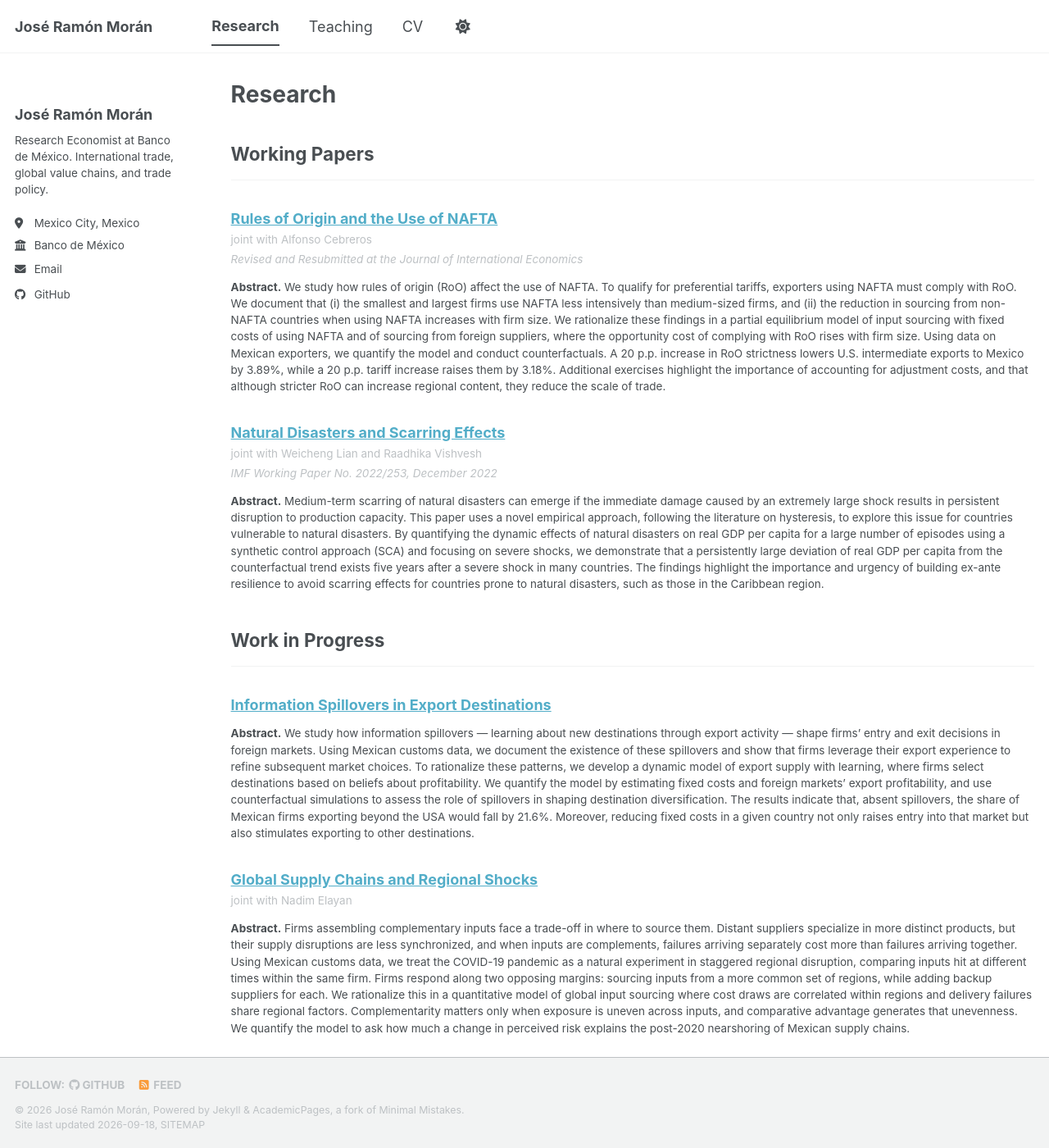
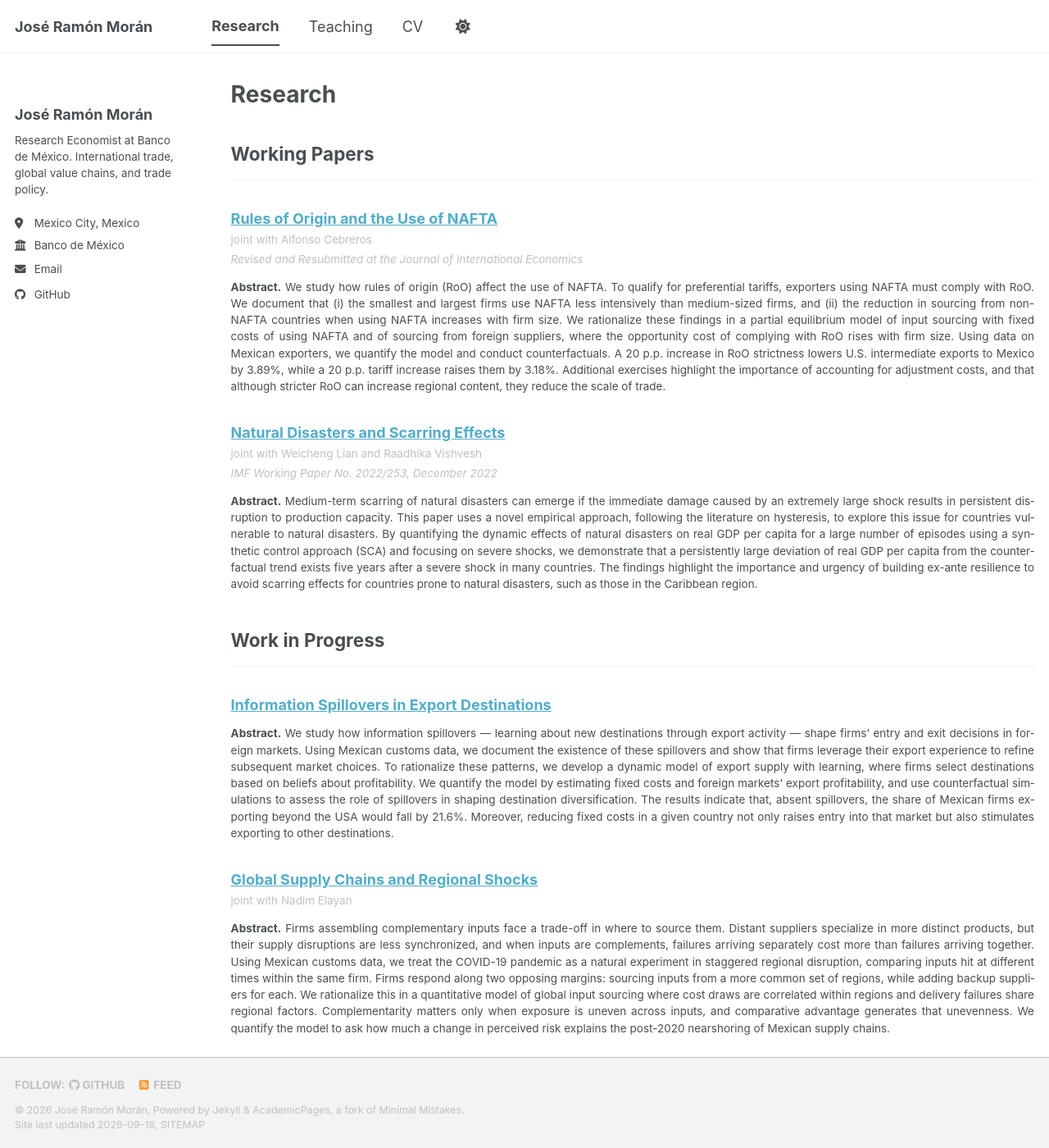
Before and after one commit to joseramonmoran/joseramonmoran.github.io, a Jekyll site: the page built from _pages/research.html, in a window 1280 px wide and 1400 px high. Shown: the whole window at 82% size. Built offline with Jekyll 4.4.1, drawn with Linux system fonts in a browser that asks for light colours; a style sheet for code colours, icons or effects is not loaded.

Commit message:
Update main.scss

```diff
--- a/assets/css/main.scss
+++ b/assets/css/main.scss
@@ -37,3 +37,28 @@
     "layout/sidebar",
     "layout/json_cv"
 ;
+
+/* ==========================================================================
+   CUSTOM OVERRIDES
+   Site-specific tweaks. Keep them here rather than editing the theme files
+   in _sass, so the theme can be updated without losing them.
+   ========================================================================== */
+
+/* Justify body copy. `hyphens` keeps justification from opening up ugly gaps
+   between words by allowing the browser to break long words at line ends. */
+.page__content p,
+.archive p,
+.archive__item-excerpt p {
+    text-align: justify;
+    -webkit-hyphens: auto;
+    hyphens: auto;
+}
+
+/* Titles and the coauthor / status lines stay flush left. */
+.page__title,
+.archive__item-title,
+.page__meta {
+    text-align: left;
+    -webkit-hyphens: manual;
+    hyphens: manual;
+}
```
